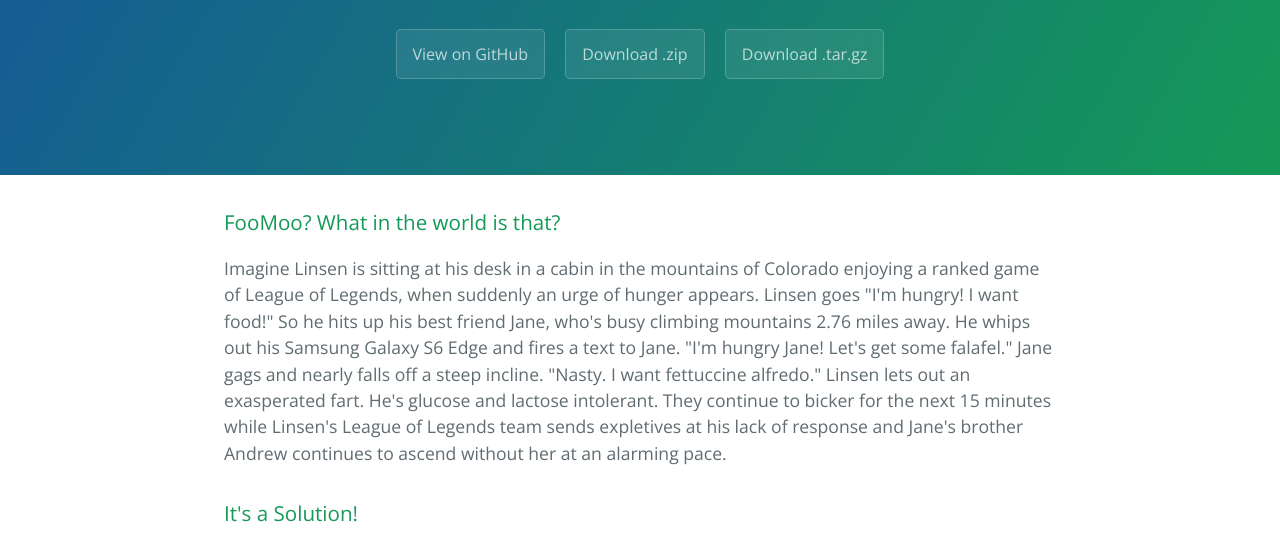
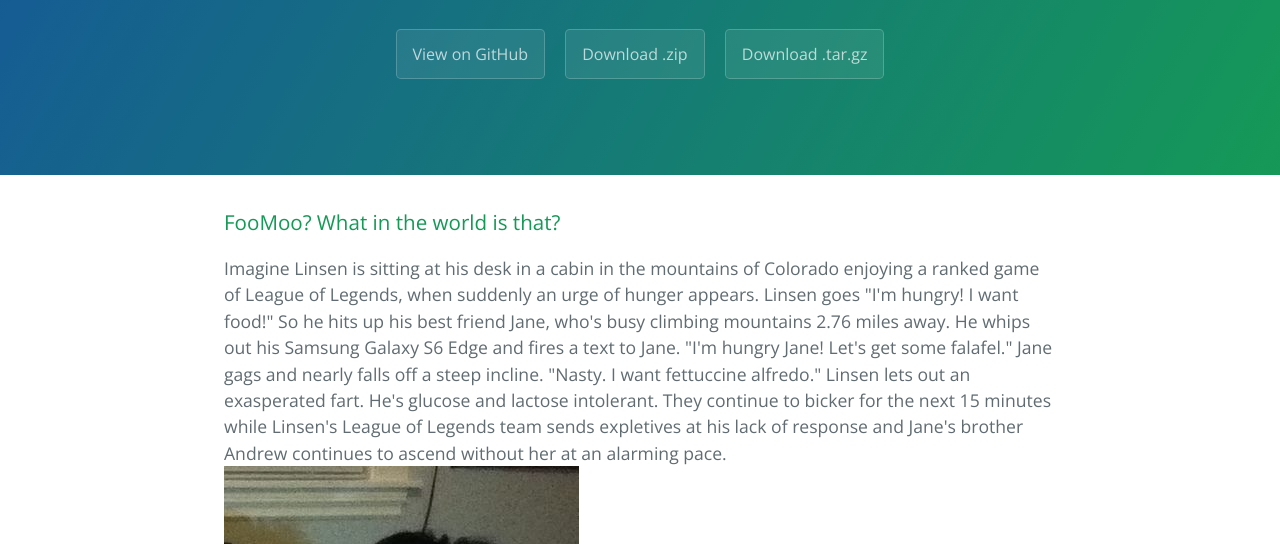
Before and after one commit to wilbertthelam/FooMoo, a plain HTML site: page index.html in a window 1280 px wide. Shown: the part 208-752 px from the top of the page. Drawn offline with nearby package versions, Linux system fonts and the light colour scheme.

Commit message:
website update
added picture

```diff
--- a/index.html
+++ b/index.html
@@ -22,7 +22,7 @@
       <h3>
 <a id="foomoo-what-in-the-world-is-that" class="anchor" href="#foomoo-what-in-the-world-is-that" aria-hidden="true"><span class="octicon octicon-link"></span></a>FooMoo? What in the world is that?</h3>
 
-<p>Imagine Linsen is sitting at his desk in a cabin in the mountains of Colorado enjoying a ranked game of League of Legends, when suddenly an urge of hunger appears. Linsen goes "I'm hungry! I want food!" So he hits up his best friend Jane, who's busy climbing mountains 2.76 miles away. He whips out his Samsung Galaxy S6 Edge and fires a text to Jane.  "I'm hungry Jane! Let's get some falafel." Jane gags and nearly falls off a steep incline.  "Nasty. I want fettuccine alfredo." Linsen lets out an exasperated fart.  He's glucose and lactose intolerant. They continue to bicker for the next 15 minutes while Linsen's League of Legends team sends expletives at his lack of response and Jane's brother Andrew continues to ascend without her at an alarming pace.</p>
+<p>Imagine Linsen is sitting at his desk in a cabin in the mountains of Colorado enjoying a ranked game of League of Legends, when suddenly an urge of hunger appears. Linsen goes "I'm hungry! I want food!" So he hits up his best friend Jane, who's busy climbing mountains 2.76 miles away. He whips out his Samsung Galaxy S6 Edge and fires a text to Jane.  "I'm hungry Jane! Let's get some falafel." Jane gags and nearly falls off a steep incline.  "Nasty. I want fettuccine alfredo." Linsen lets out an exasperated fart.  He's glucose and lactose intolerant. They continue to bicker for the next 15 minutes while Linsen's League of Legends team sends expletives at his lack of response and Jane's brother Andrew continues to ascend without her at an alarming pace.<img src="story_pic.jpg" /></p>
 
 <h3>
 <a id="its-a-solution" class="anchor" href="#its-a-solution" aria-hidden="true"><span class="octicon octicon-link"></span></a>It's a Solution!</h3>
```
Also changed, not shown: story_pic.jpg (added).
